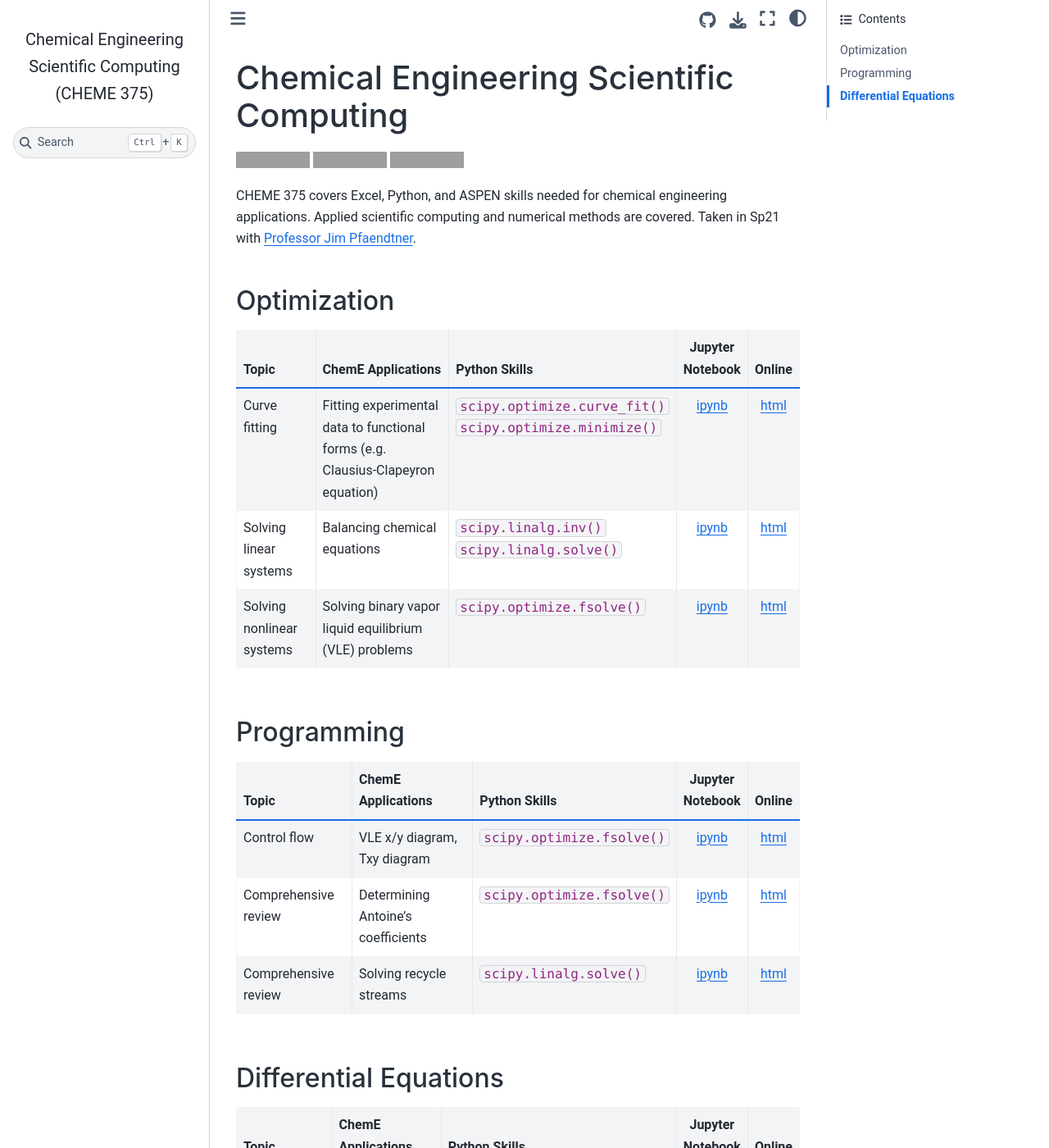
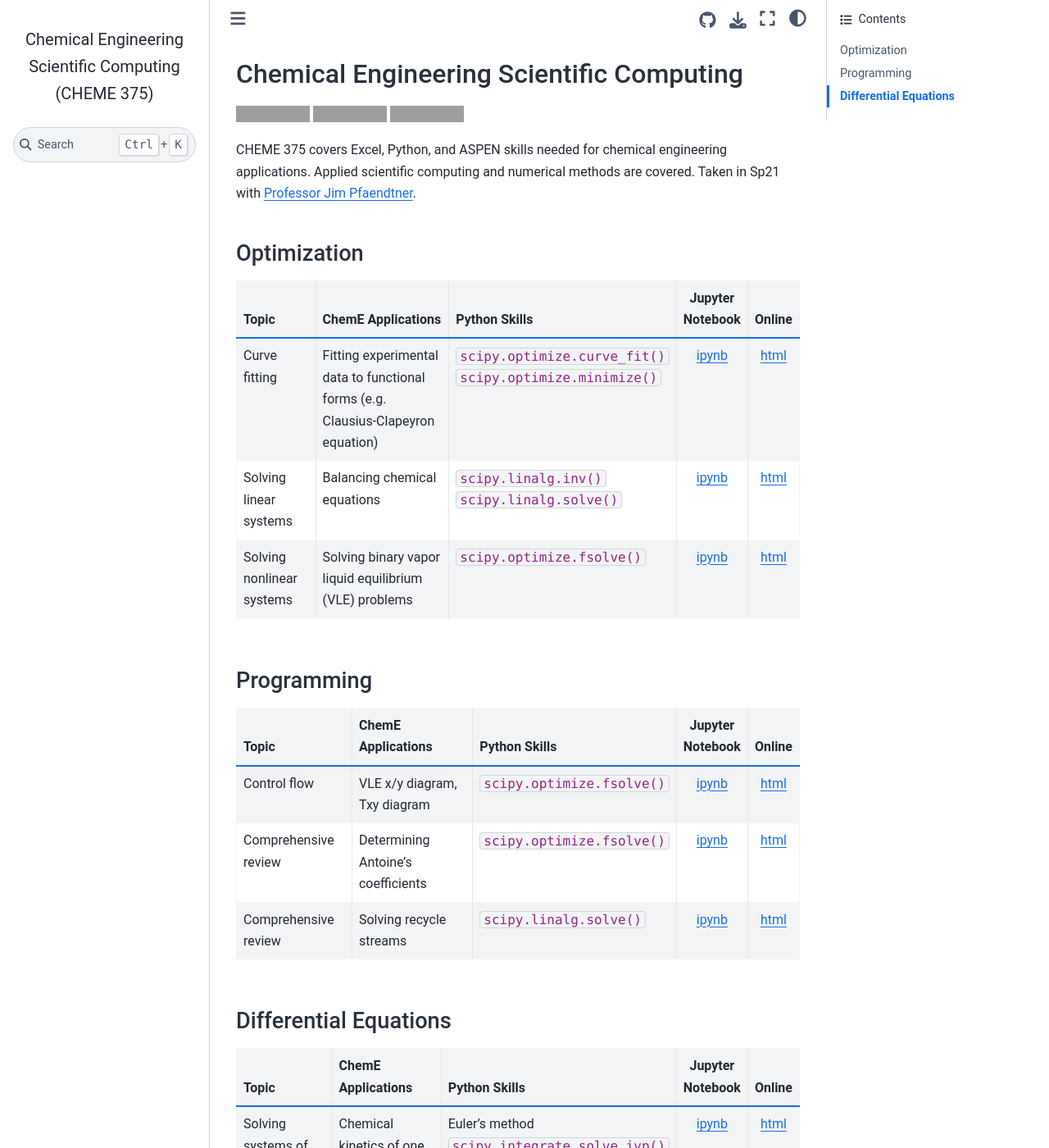
Before and after one commit to tengjuilin/cheme-sci-computing, a Jupyter Book: the page built from README.md, in a window 1280 px wide and 1400 px high. Shown: the whole window at 82% size. Built offline with Jupyter Book 1.0.4 settings and Sphinx 7.4.7 and the Sphinx Book theme 1.1.4, drawn with Linux system fonts in a browser that asks for light colours; pages that are not in the unit, such as notebooks, are missing from menus; grey boxes are pictures that could not be loaded.

Commit message:
Update style.css

```diff
--- a/_static/style.css
+++ b/_static/style.css
@@ -1,31 +1,88 @@
 h1 {
-    font-size: 2.5rem;
+    font-size: 2rem;
 }
 
 h2 {
-    font-size: 2rem;
+    font-size: 1.7rem;
 }
 
 h3 {
-    font-size: 1.7rem;
+    font-size: 1.5rem;
 }
 
 h4 {
-    font-size: 1.5rem;
+    font-size: 1.2rem;
 }
 
 h5 {
-    font-size: 1.3rem;
+    font-size: 1rem;
+    font-weight: bold;
 }
 
-p   code span.pre {
+h6 {
+    font-size: 1rem;
+    font-style: italic;
+}
+
+p code span.pre {
     font-size: 1rem !important;
 }
 
-body {
+tt, code, kbd, samp, pre {
+    font-size: 0.9rem !important;
+}
+
+body, h1, h2, h3, h4, h5, h6 {
     font-family: Roboto, Open Sans, system-ui, -apple-system, BlinkMacSystemFont, PingFang SC, Microsoft YaHei UI, Segoe UI, Oxygen, Ubuntu, Cantarell, Fira Sans, Droid Sans, Helvetica Neue, Helvetica, Arial, sans-serif;
 }
 
 .container-xl {
     max-width: 98%;
 }
+
+@media print {
+    .d-none.d-md-block.col-md-2.bd-toc.show,
+    .topbar.container-xl.fixed-top,
+    footer {
+        display: none !important;
+    }
+
+    .col.py-md-3.pl-md-4.bd-content.overflow-auto {
+        padding: 0 !important;
+    }
+
+    .col-12.col-md-9.pl-md-3.pr-md-0 {
+        flex: 0 0 100% !important;
+        max-width: 100% !important;
+    }
+
+    h1 {
+        font-size: 1.8rem;
+    }
+
+    h2 {
+        font-size: 1.4rem;
+    }
+
+    h3 {
+        font-size: 1.2rem;
+    }
+
+    h4 {
+        font-size: 1rem;
+        font-weight: bold;
+    }
+
+    h5 {
+        font-size: 1rem;
+        font-style: italic;
+    }
+
+    h1, h2, h3, h4, h5, h6 {
+        margin: 1rem 0;
+    }
+
+    body img {
+        max-height: 20rem;
+    }
+}
```
